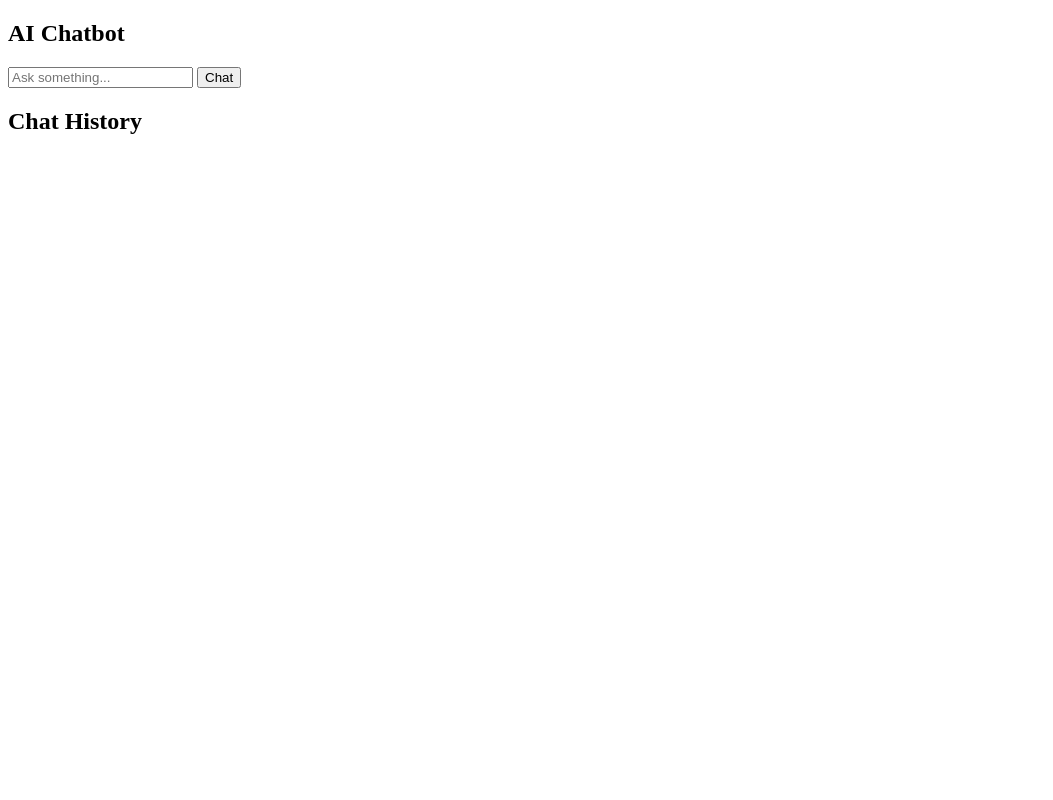
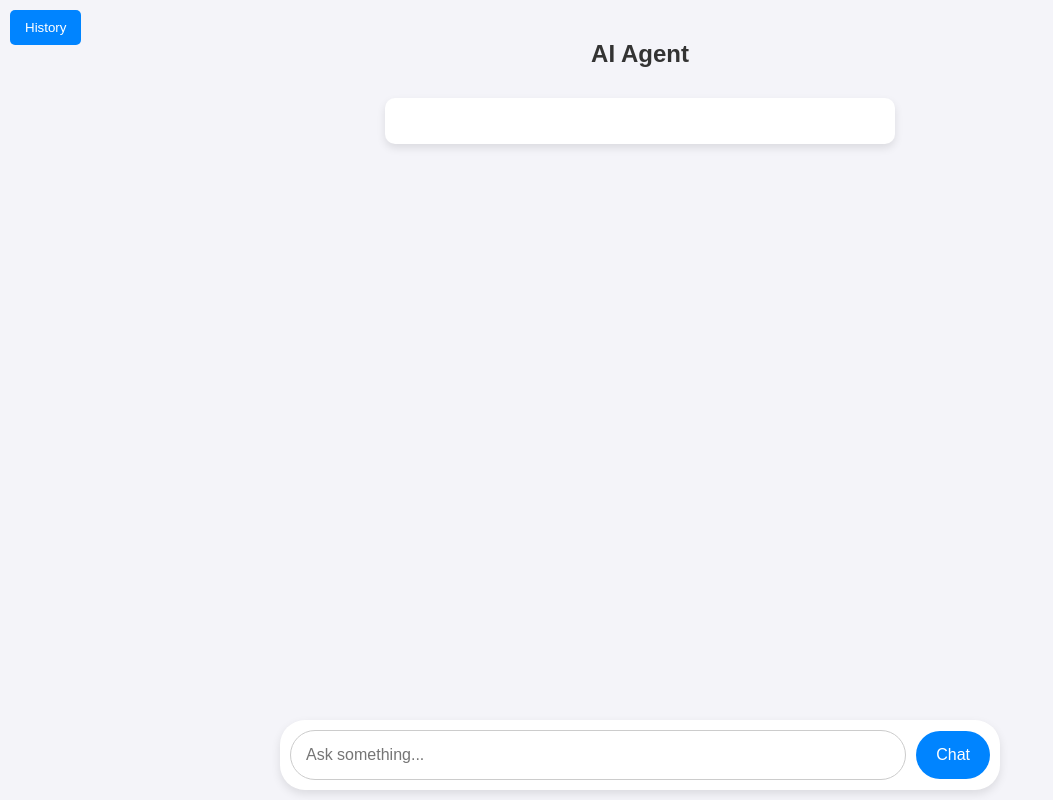
Before and after one commit to Renukeshdurgaprasad/project_ai, a plain HTML site: page index.html in a window 1280 px wide. Shown: the whole page, without its empty margins (0-1053 px from the left). Drawn offline with Linux system fonts and the light colour scheme; no server answers.

Commit message:
Update index.html

```diff
--- a/index.html
+++ b/index.html
@@ -27,6 +27,17 @@
                 alert("Failed to connect to the server. Make sure the backend is running!");
             }
         }
+        async function toggleHistory() {
+        let history = document.getElementById("historyContainer");
+        let button = document.querySelector(".history-toggle");
+        if (history.style.display === "block") {
+            history.style.display = "none";
+            button.textContent = "History";
+        } else {
+            history.style.display = "block";
+            button.textContent = "Close History";
+        }
+    }
 
         async function fetchHistory() {
             try {
@@ -50,15 +61,173 @@
                 alert("Failed to fetch history. Check if the backend is running.");
             }
         }
+        async function deleteHistory(id) {
+            try {
+                let response = await fetch(`http://127.0.0.1:5000/history/${id}`, {
+                    method: "DELETE"
+                });
+                if (response.ok) {
+                    fetchHistory();  // Refresh history after deletion
+                } else {
+                    alert("Failed to delete history item.");
+                }
+            } catch (error) {
+                console.error("Error deleting history:", error);
+                alert("Failed to delete history item.");
+            }
+        }
     </script>
-</head>
+     <style>
+        body {
+            font-family: Arial, sans-serif;
+            background-color: #f4f4f9;
+            margin: 0;
+            padding: 0;
+            display: flex;
+            flex-direction: column;
+            align-items: center;
+            min-height: 100vh;
+        }
+
+        /* Center Align Chatbot Section */
+        .chat-container {
+            display: flex;
+            flex-direction: column;
+            align-items: center;
+            justify-content: center;
+            width: 80%;
+            max-width: 800px;
+            margin-top: 20px;
+            text-align: center;
+        }
+
+        h2 {
+            color: #333;
+            font-size: 24px;
+        }
+
+        /* History Toggle Button */
+        .history-toggle {
+            position: fixed;
+            left: 10px;
+            top: 10px;
+            background: #0084ff;
+            color: white;
+            padding: 10px 15px;
+            border-radius: 5px;
+            cursor: pointer;
+            border: none;
+            transition: background 0.3s;
+        }
+        .history-toggle:hover {
+            background: #0056b3;
+        }
+
+        /* Chat History (Initially Hidden) */
+        .history-container {
+            position: fixed;
+            left: 10px;
+            top: 50px;
+            width: 280px;
+            height: 80vh;
+            background-color: #2c2c2c;
+            color: white;
+            padding: 10px;
+            box-shadow: 2px 0 5px rgba(0, 0, 0, 0.1);
+            overflow-y: auto;
+            display: none; /* Initially hidden */
+            border-radius: 5px;
+        }
+        .history-container h2 {
+            font-size: 18px;
+            margin-bottom: 10px;
+            text-align: center;
+        }
+        #historyList {
+            list-style-type: none;
+            padding: 0;
+        }
+        #historyList li {
+            background: #444;
+            margin: 5px 0;
+            padding: 10px;
+            border-radius: 5px;
+            font-size: 14px;
+        }
+
+        /* Input Box at Bottom */
+        .input-container {
+            position: fixed;
+            bottom: 10px;
+            left: 50%;
+            transform: translateX(-50%);
+            display: flex;
+            justify-content: center;
+            align-items: center;
+            width: 70%;
+            max-width: 700px;
+            background: white;
+            padding: 10px;
+            border-radius: 25px;
+            box-shadow: 0px 4px 10px rgba(0, 0, 0, 0.1);
+        }
+
+        #chatInput {
+            width: 100%;
+            padding: 15px;
+            border: 1px solid #ccc;
+            border-radius: 25px;
+            font-size: 16px;
+            outline: none;
+        }
+        .chat-button {
+            margin-left: 10px;
+            padding: 15px 20px;
+            background-color: #0084ff;
+            color: white;
+            border: none;
+            border-radius: 25px;
+            cursor: pointer;
+            font-size: 16px;
+            transition: background 0.3s;
+        }
+        .chat-button:hover {
+            background-color: #0056b3;
+        }
+
+        /* Chat Response Styling */
+        .response-container {
+            width: 60%;
+            max-width: 700px;
+            background: white;
+            padding: 15px;
+            border-radius: 10px;
+            box-shadow: 0 4px 8px rgba(0, 0, 0, 0.1);
+            margin-top: 10px;
+            text-align: left;
+        }
+
+    </style>
+    </head>
 <body onload="fetchHistory()">
-    <h2>AI Chatbot</h2>
-    <input type="text" id="chatInput" placeholder="Ask something...">
-    <button onclick="chat()">Chat</button>
-    <p id="chatResponse"></p>
+    <button class="history-toggle" onclick="toggleHistory()">History</button>
+    <div class="history-container" id="historyContainer">
+        <h2>Chat History</h2>
+        <ul id="historyList"></ul>
+    </div>
+    <div class="chat-container">
+        <h2>AI Agent</h2>
+        <div class="response-container">
+            <p id="chatResponse"></p>
+            <ul id="historyList"></ul>
+        </div>
+    </div>
+    <div class="input-container">
+        <input type="text" id="chatInput" placeholder="Ask something...">
+        <button class="chat-button" onclick="chat()">Chat</button>
+    </div>
 
-    <h2>Chat History</h2>
-    <ul id="historyList"></ul>
+
+
 </body>
 </html>
```
